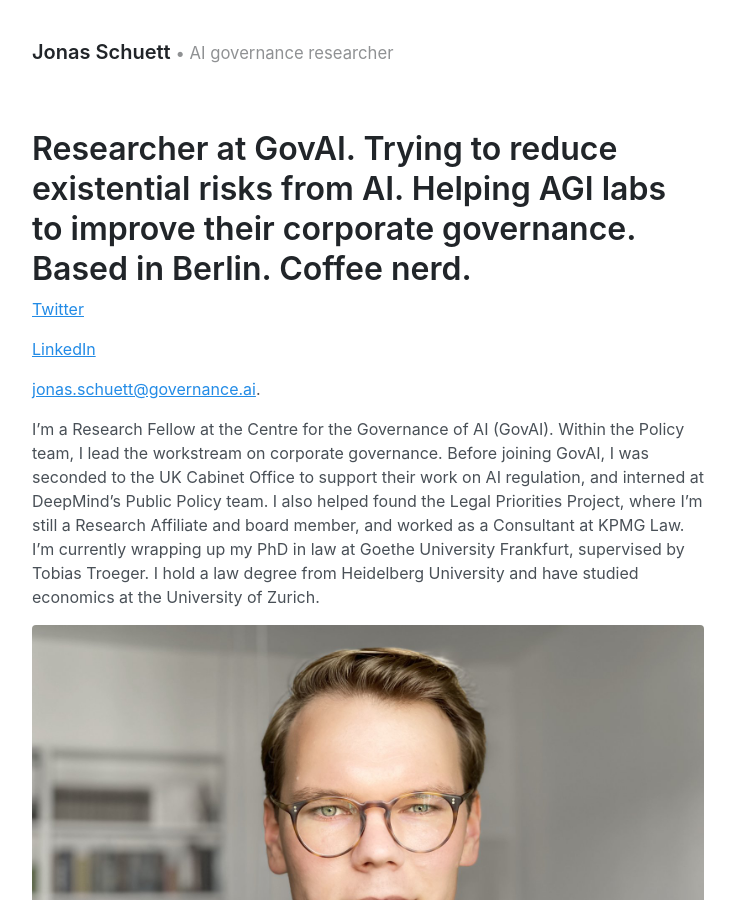
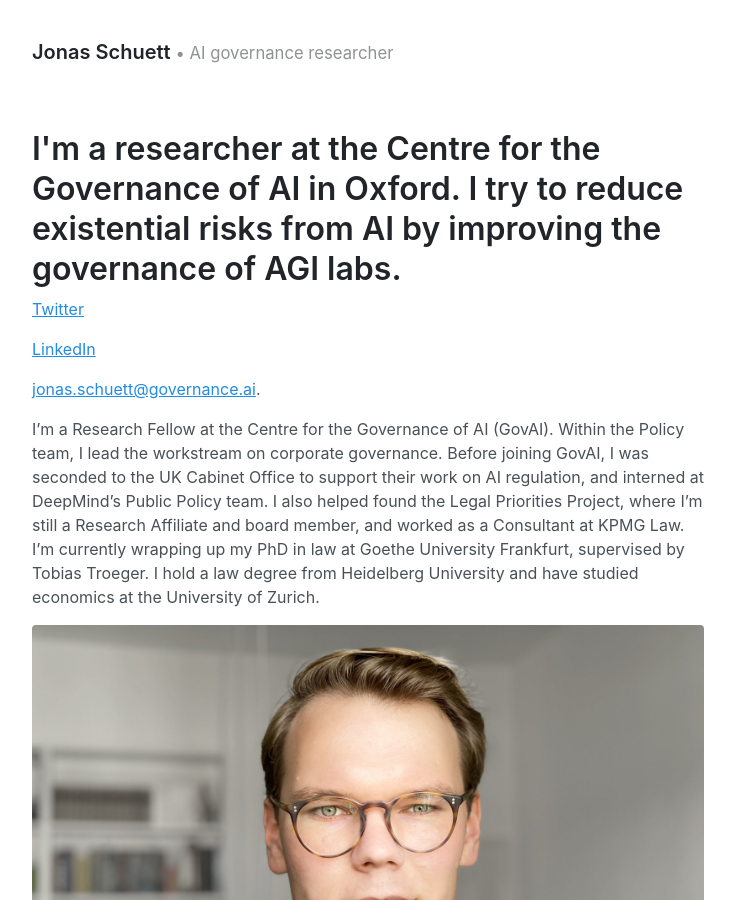
Before and after one commit to jonasschuett/jonasschuett.github.io, a Jekyll site: the page built from _posts/2020-04-04-introduction.md, in a window 1280 px wide and 900 px high. Shown: the whole window, without its empty margins (272-1007 px from the left). Built offline with Jekyll 4.4.1, drawn with Linux system fonts in a browser that asks for light colours.

Commit message:
Update 2020-04-04-introduction.md

```diff
--- a/_posts/2020-04-04-introduction.md
+++ b/_posts/2020-04-04-introduction.md
@@ -1,6 +1,6 @@
 ---
 layout: page
-title: Researcher at GovAI. Trying to reduce existential risks from AI. Helping AGI labs to improve their corporate governance. Based in Berlin. Coffee nerd.
+title: I'm a researcher at the Centre for the Governance of AI in Oxford. I try to reduce existential risks from AI by improving the governance of AGI labs.
 ---
 
 [Twitter](https://twitter.com/jonasschuett)
```
